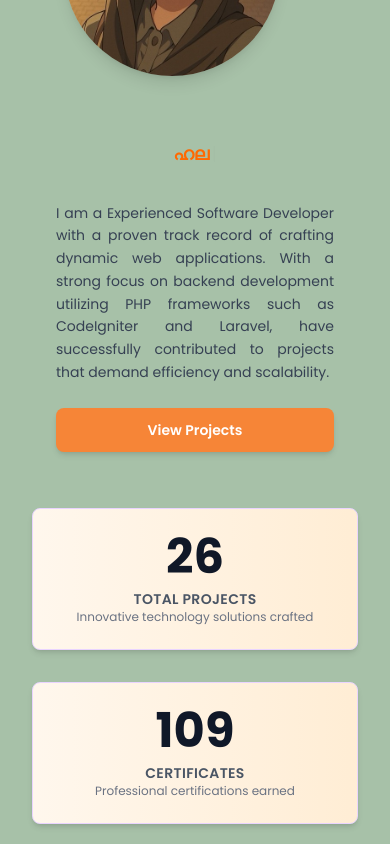
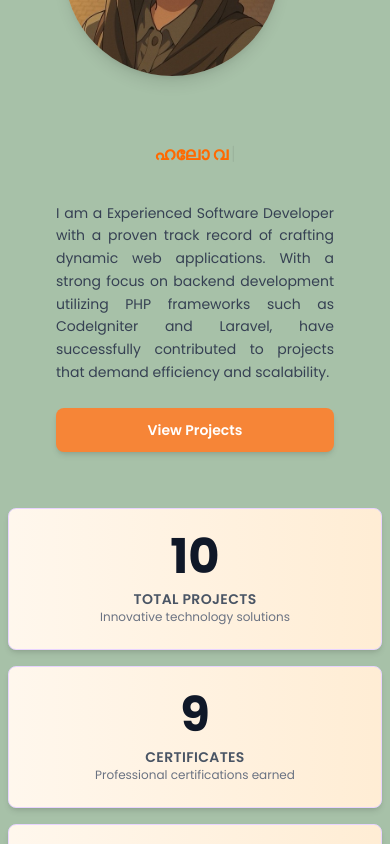
Before and after one commit to jasna18/vue-portfolio-new, a Vue app in the folder portfolio-new/: page / in a window 390 px wide. Shown: the part 1156-2000 px from the top of the page. Built offline with nearby package versions, Linux system fonts and the light colour scheme.

Commit message:
added grid responsiveness

```diff
--- a/portfolio-new/src/components/Page/AboutUs.vue
+++ b/portfolio-new/src/components/Page/AboutUs.vue
@@ -52,23 +52,23 @@
         </div>
       </div>
 <!-- card wrapper -->
-      <div class="grid grid-cols-1 sm:grid-cols-2 lg:grid-cols-4 gap-8 mb-10 px-6 sm:px-10 lg:px-14 mt-12">
+      <div class="grid grid-cols-1 sm:grid-cols-2 md:grid-cols-3 gap-4 lg:grid-cols-3 mb-10 sm:px-10 mt-12">
           <AboutComponent
-            count="26"
+            count="10"
             title="Total Projects"
-            description="Innovative technology solutions crafted" />
+            description="Innovative technology solutions " />
           <AboutComponent
-            count="109"
+            count="9"
             title="Certificates"
             description="Professional certifications earned" />
           <AboutComponent
             count="3"
             title="Years of Experience"
             description="Continuous learning journey" />
-          <AboutComponent
+          <!-- <AboutComponent
             count="5+"
             title="Projects with AI"
-            description="Leveraging machine learning" />
+            description="Leveraging machine learning" /> -->
 
       </div>
 
```
